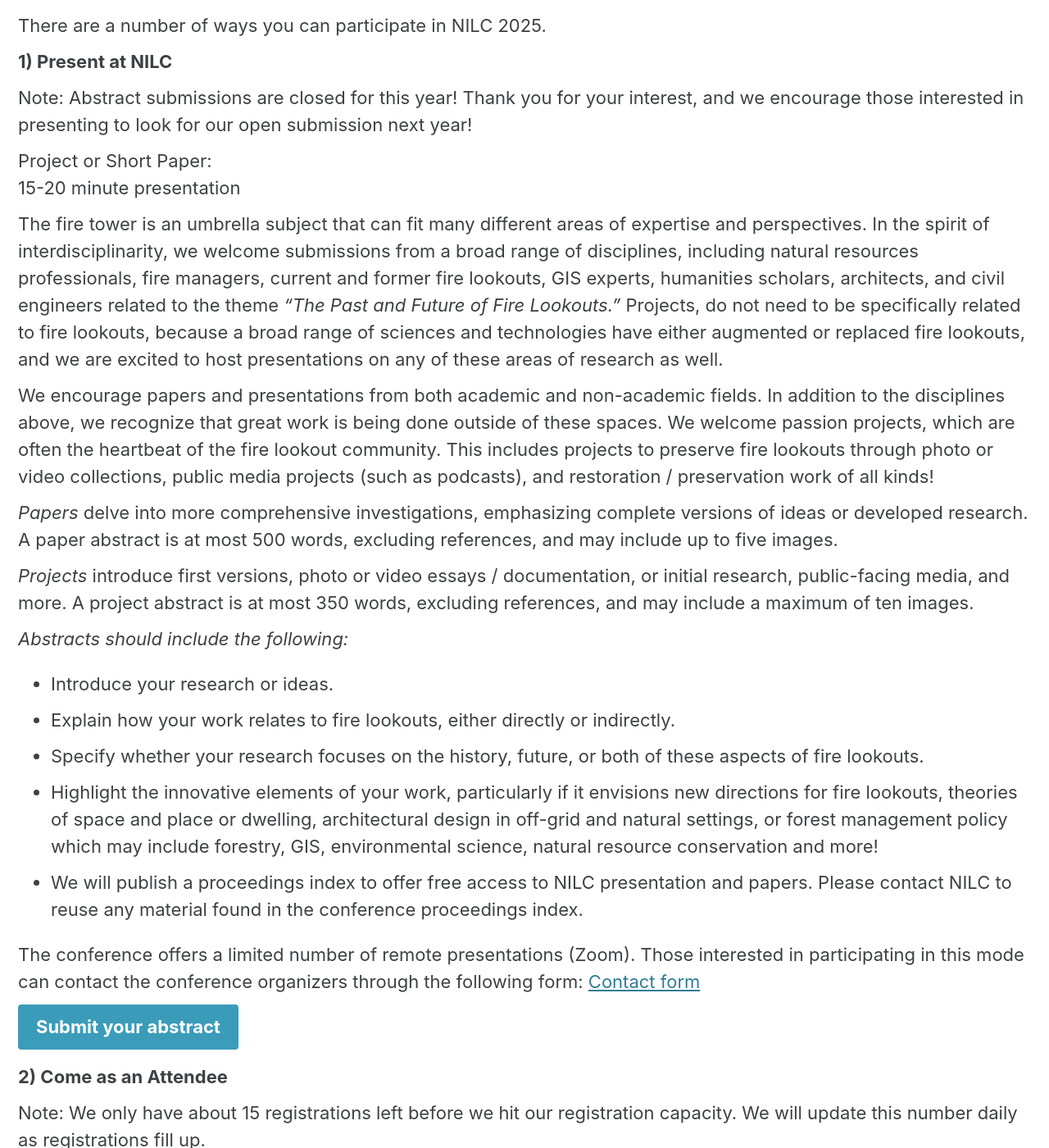
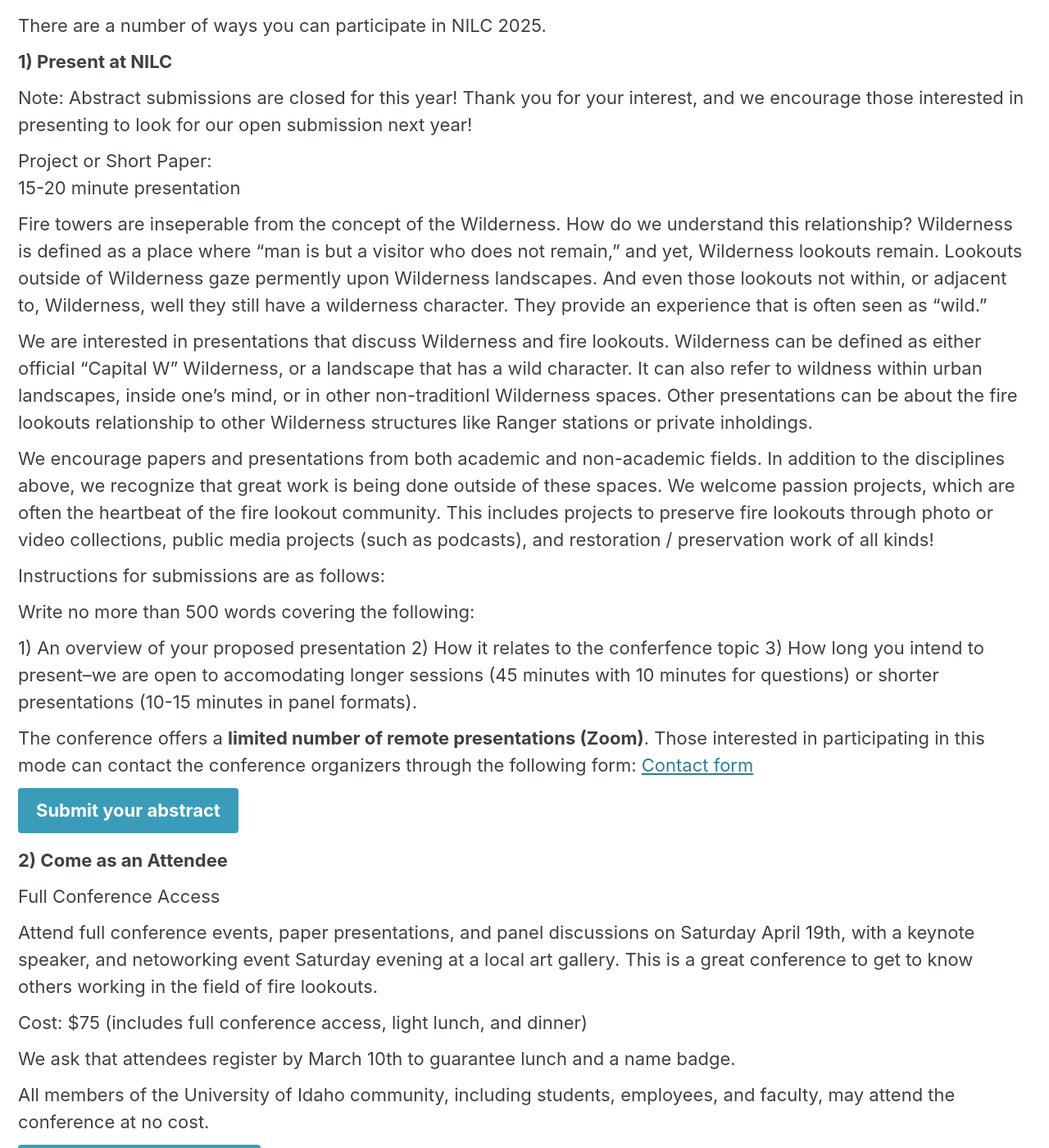
Before and after one commit to lookoutconference/lookoutconference.github.io, a Jekyll site: the page built from pages/participate.md, in a window 1280 px wide and 1400 px high, scrolled down 582 px. Shown: the whole window at 82% size. Built offline with Jekyll 4.4.1, drawn with Linux system fonts in a browser that asks for light colours; cached includes are drawn as plain includes; comment, search, counter and statistics services are not loaded; some of the changed text lies outside the part shown.

Commit message:
Revise participation details for NILC 2025
Corrected formatting and improved clarity in the participation guidelines for NILC 2025, including updates to registration details and presentation instructions.

```diff
--- a/pages/participate.md
+++ b/pages/participate.md
@@ -21,52 +21,43 @@
 
 There are a number of ways you can participate in NILC 2025\.
 
-**1\) Present at NILC**
+**1) Present at NILC**
 
 Note: Abstract submissions are closed for this year! Thank you for your interest, and we encourage those interested in presenting to look for our open submission next year!
 
 Project or Short Paper:
 15-20 minute presentation
 
-The fire tower is an umbrella subject that can fit many different areas of expertise and perspectives. In the spirit of interdisciplinarity, we welcome submissions from a broad range of disciplines, including natural resources professionals, fire managers, current and former fire lookouts, GIS experts, humanities scholars, architects, and civil engineers related to the theme *“The Past and Future of Fire Lookouts.”* Projects, do not need to be specifically related to fire lookouts, because a broad range of sciences and technologies have either augmented or replaced fire lookouts, and we are excited to host presentations on any of these areas of research as well.
+Fire towers are inseperable from the concept of the Wilderness. How do we understand this relationship? Wilderness is defined as a place where "man is but a visitor who does not remain," and yet, Wilderness lookouts remain. Lookouts outside of Wilderness gaze permently upon Wilderness landscapes. And even those lookouts not within, or adjacent to, Wilderness, well they still have a wilderness character. They provide an experience that is often seen as "wild."
+
+We are interested in presentations that discuss Wilderness and fire lookouts. Wilderness can be defined as either official "Capital W" Wilderness, or a landscape that has a wild character. It can also refer to wildness within urban landscapes, inside one's mind, or in other non-traditionl Wilderness spaces. Other presentations can be about the fire lookouts relationship to other Wilderness structures like Ranger stations or private inholdings.
 
 We encourage papers and presentations from both academic and non-academic fields. In addition to the disciplines above, we recognize that great work is being done outside of these spaces. We welcome passion projects, which are often the heartbeat of the fire lookout community. This includes projects to preserve fire lookouts through photo or video collections, public media projects (such as podcasts), and restoration / preservation work of all kinds!
 
+Instructions for submissions are as follows:
 
-*Papers* delve into more comprehensive investigations, emphasizing complete versions of ideas or developed research. A paper abstract is at most 500 words, excluding references, and may include up to five images.
+Write no more than 500 words covering the following:
 
-*Projects* introduce first versions, photo or video essays / documentation, or initial research, public-facing media, and more. A project abstract is at most 350 words, excluding references, and may include a maximum of ten images.
+1) An overview of your proposed presentation
+2) How it relates to the conferfence topic
+3) How long you intend to present--we are open to accomodating longer sessions (45 minutes with 10 minutes for questions) or shorter presentations (10-15 minutes in panel formats).
 
-*Abstracts should include the following:*
-
-* Introduce your research or ideas.
-
-* Explain how your work relates to fire lookouts, either directly or indirectly.
-
-* Specify whether your research focuses on the history, future, or both of these aspects of fire lookouts.
-
-* Highlight the innovative elements of your work, particularly if it envisions new directions for fire lookouts, theories of space and place or dwelling, architectural design in off-grid and natural settings, or forest management policy which may include forestry, GIS, environmental science, natural resource conservation and more!
-* We will publish a proceedings index to offer free access to NILC presentation and papers. Please contact NILC to reuse any material found in the conference proceedings index.
-
-The conference offers a limited number of remote presentations (Zoom). Those interested in participating in this mode can contact the conference organizers through the following form: <a href="https://futurevandals.uidaho.edu/register/?id=c6162e10-cb08-4c3e-83fd-08a7fe968943">Contact form</a>
+The conference offers a **limited number of remote presentations (Zoom)**. Those interested in participating in this mode can contact the conference organizers through the following form: <a href="https://futurevandals.uidaho.edu/register/?id=c6162e10-cb08-4c3e-83fd-08a7fe968943">Contact form</a>
 
 [Submit your abstract](https://futurevandals.uidaho.edu/register/?id=c916960c-8c7e-4331-ae33-c48c42ea07af){: .btn .btn--info .btn--large}
 
 
 **2\) Come as an Attendee**
 
-Note: We only have about 15 registrations left before we hit our registration capacity. We will update this number daily as registrations fill up.
-
 Full Conference Access
 
 Attend full conference events, paper presentations, and panel discussions on Saturday April 19th, with a keynote speaker, and netoworking event Saturday evening at a local art gallery. This is a great conference to get to know others working in the field of fire lookouts.
 
-Cost: $50 (includes full conference access, lunch, and dinner)
+Cost: $75 (includes full conference access, light lunch, and dinner)
 
-We ask that attendees register by April 1st to guarantee lunch and a name badge.
+We ask that attendees register by March 10th to guarantee lunch and a name badge.
 
 All members of the University of Idaho community, including students, employees, and faculty, may attend the conference at no cost.
 
 [Register as an attendee](https://futurevandals.uidaho.edu/register/?id=48aaed48-97d9-447e-8c42-132902fb382c){: .btn .btn--info .btn--large}
-
-The conference offers a limited number of remote presentations (Zoom). Those interested in participating in this mode can contact the conference organizers through the following form: <a href="https://futurevandals.uidaho.edu/register/?id=c6162e10-cb08-4c3e-83fd-08a7fe968943">Contact form</a>
+**The conference offers a limited number of remote presentations (Zoom).** Those interested in participating in this mode can contact the conference organizers through the following form: <a href="https://futurevandals.uidaho.edu/register/?id=c6162e10-cb08-4c3e-83fd-08a7fe968943">Contact form</a>
```
